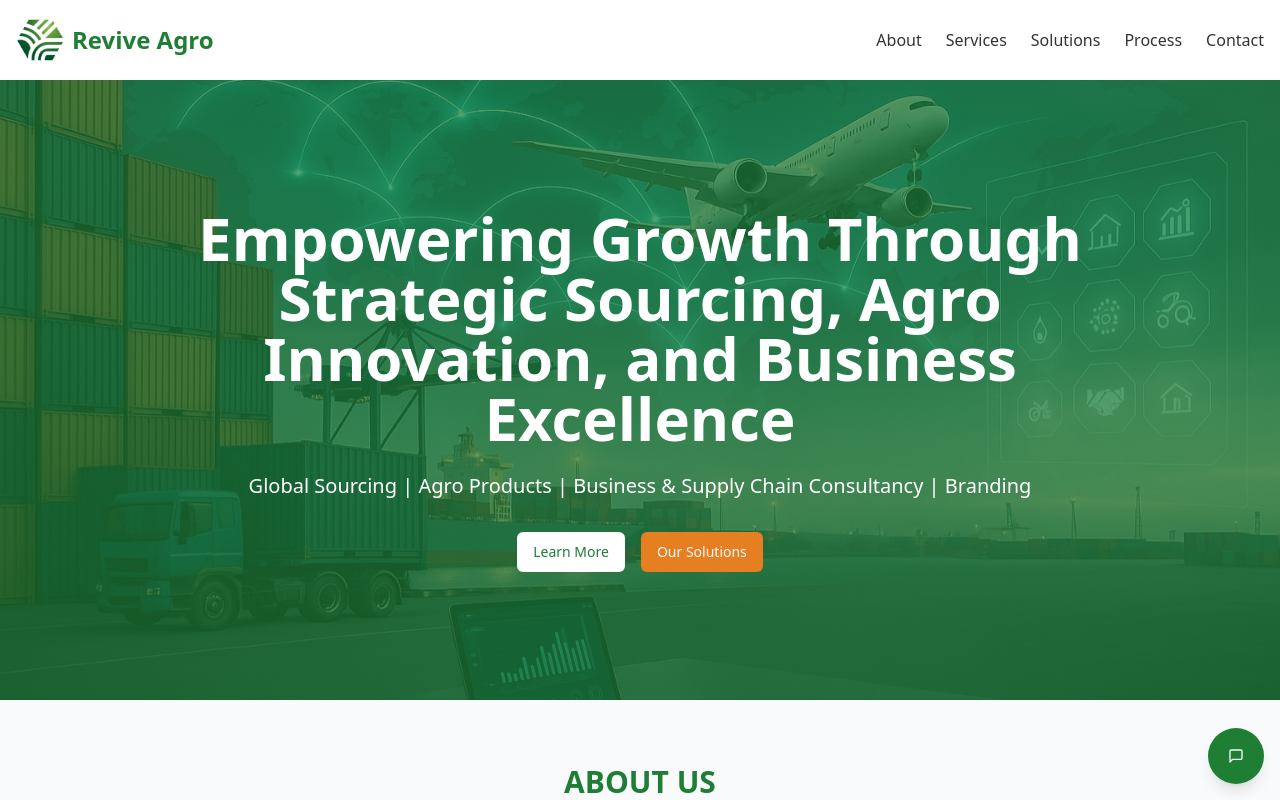
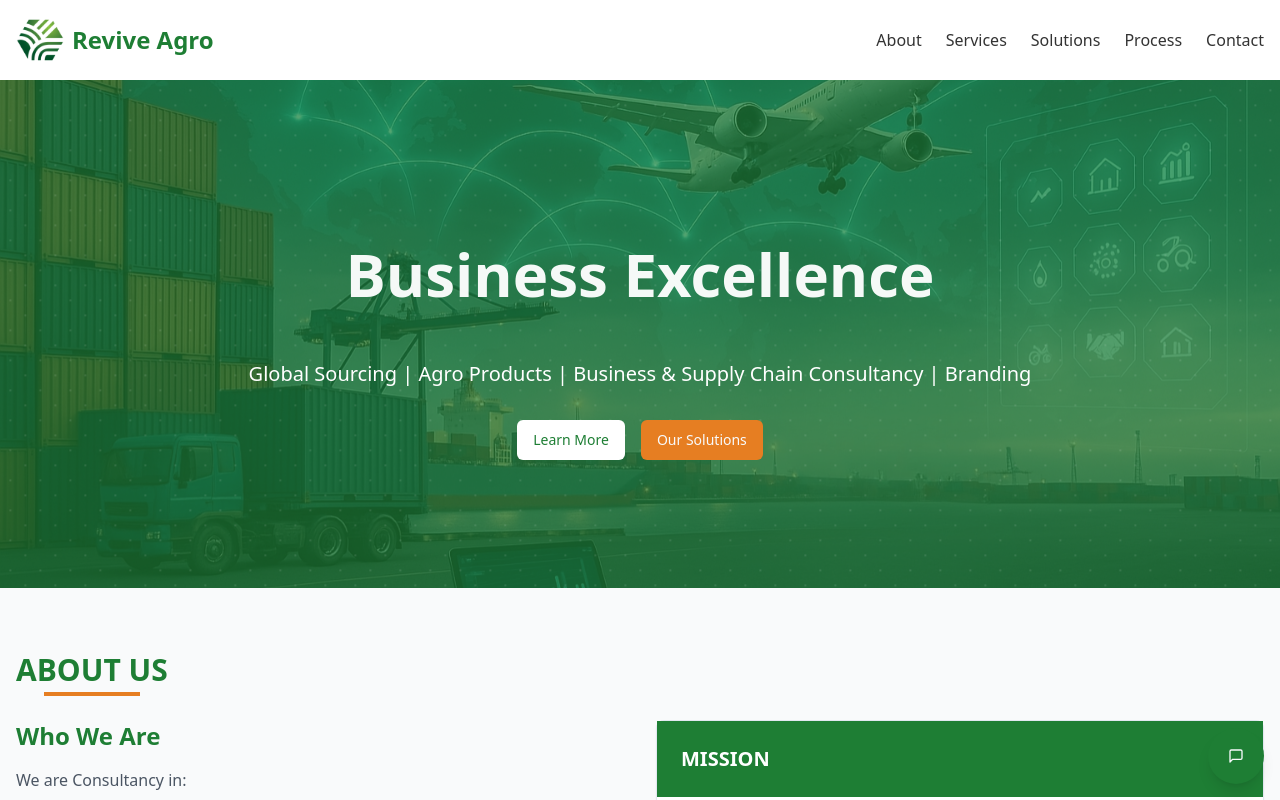
Before and after one commit to KaushanTharushka/imagify-web-architect, a React (Vite) app: page / in a window 1280 px wide. Shown: the top 800 px of the page. Built offline with nearby package versions, Linux system fonts and the light colour scheme.

Commit message:
Refactor: Redesign home and all pages
Redesigned the home page and all pages with improved creativity, attractive animations, and a user-friendly design. Implemented a title transition effect.

```diff
--- a/src/components/Footer.tsx
+++ b/src/components/Footer.tsx
@@ -1,12 +1,19 @@
 
 import React from 'react';
+import { motion } from 'framer-motion';
+import { ArrowUpRight, Mail, MapPin, Phone } from 'lucide-react';
 
 const Footer: React.FC = () => {
   return (
     <footer className="bg-sourcing-footer text-white">
       <div className="container mx-auto px-4 py-12">
         <div className="grid grid-cols-1 md:grid-cols-3 gap-8">
-          <div>
+          <motion.div
+            initial={{ opacity: 0, y: 20 }}
+            whileInView={{ opacity: 1, y: 0 }}
+            transition={{ duration: 0.5 }}
+            viewport={{ once: true }}
+          >
             <div className="flex items-center mb-6">
               <div className="mr-2">
                 <img
@@ -18,30 +25,88 @@ const Footer: React.FC = () => {
               <h2 className="text-xl font-bold">Revive Agro</h2>
             </div>
             <p className="text-gray-200 mb-4">Empowering Growth Through Strategic Sourcing, Agro Innovation, and Business Excellence</p>
-            <p className="text-gray-200 text-sm">© {new Date().getFullYear()} Revive Agro. All rights reserved.</p>
-          </div>
+            <div className="flex space-x-4 mt-6">
+              <a href="#" className="h-10 w-10 rounded-full bg-white/10 hover:bg-white/20 flex items-center justify-center transition-colors">
+                <span className="sr-only">Facebook</span>
+                <svg className="h-5 w-5 fill-current" xmlns="http://www.w3.org/2000/svg" viewBox="0 0 24 24">
+                  <path d="M9.19795 21.5H13.198V13.4901H16.8021L17.198 9.50977H13.198V7.5C13.198 6.94772 13.6457 6.5 14.198 6.5H17.198V2.5H14.198C11.4365 2.5 9.19795 4.73858 9.19795 7.5V9.50977H7.19795L6.80206 13.4901H9.19795V21.5Z"></path>
+                </svg>
+              </a>
+              <a href="#" className="h-10 w-10 rounded-full bg-white/10 hover:bg-white/20 flex items-center justify-center transition-colors">
+                <span className="sr-only">Twitter</span>
+                <svg className="h-5 w-5 fill-current" xmlns="http://www.w3.org/2000/svg" viewBox="0 0 24 24">
+                  <path d="M23.953 4.57a10 10 0 01-2.825.775 4.958 4.958 0 002.163-2.723c-.951.555-2.005.959-3.127 1.184a4.92 4.92 0 00-8.384 4.482C7.69 8.095 4.067 6.13 1.64 3.162a4.822 4.822 0 00-.666 2.475c0 1.71.87 3.213 2.188 4.096a4.904 4.904 0 01-2.228-.616v.06a4.923 4.923 0 003.946 4.827 4.996 4.996 0 01-2.212.085 4.936 4.936 0 004.604 3.417 9.867 9.867 0 01-6.102 2.105c-.39 0-.779-.023-1.17-.067a13.995 13.995 0 007.557 2.209c9.053 0 13.998-7.496 13.998-13.985 0-.21 0-.42-.015-.63A9.935 9.935 0 0024 4.59z"></path>
+                </svg>
+              </a>
+              <a href="#" className="h-10 w-10 rounded-full bg-white/10 hover:bg-white/20 flex items-center justify-center transition-colors">
+                <span className="sr-only">LinkedIn</span>
+                <svg className="h-5 w-5 fill-current" xmlns="http://www.w3.org/2000/svg" viewBox="0 0 24 24">
+                  <path d="M20.447 20.452h-3.554v-5.569c0-1.328-.027-3.037-1.852-3.037-1.853 0-2.136 1.445-2.136 2.939v5.667H9.351V9h3.414v1.561h.046c.477-.9 1.637-1.85 3.37-1.85 3.601 0 4.267 2.37 4.267 5.455v6.286zM5.337 7.433c-1.144 0-2.063-.926-2.063-2.065 0-1.138.92-2.063 2.063-2.063 1.14 0 2.064.925 2.064 2.063 0 1.139-.925 2.065-2.064 2.065zm1.782 13.019H3.555V9h3.564v11.452zM22.225 0H1.771C.792 0 0 .774 0 1.729v20.542C0 23.227.792 24 1.771 24h20.451C23.2 24 24 23.227 24 22.271V1.729C24 .774 23.2 0 22.222 0h.003z"></path>
+                </svg>
+              </a>
+            </div>
+            <p className="text-gray-300 text-sm mt-6">© {new Date().getFullYear()} Revive Agro. All rights reserved.</p>
+          </motion.div>
 
-          <div>
+          <motion.div
+            initial={{ opacity: 0, y: 20 }}
+            whileInView={{ opacity: 1, y: 0 }}
+            transition={{ delay: 0.2, duration: 0.5 }}
+            viewport={{ once: true }}
+          >
             <h3 className="font-bold text-lg mb-4 border-b border-sourcing-green-dark pb-2">Solutions</h3>
-            <ul className="space-y-2">
-              <li><a href="#" className="text-gray-200 hover:text-white transition">Global Sourcing</a></li>
-              <li><a href="#" className="text-gray-200 hover:text-white transition">Agro Products</a></li>
-              <li><a href="#" className="text-gray-200 hover:text-white transition">Business Consultancy</a></li>
-              <li><a href="#" className="text-gray-200 hover:text-white transition">Supply Chain Management</a></li>
-              <li><a href="#" className="text-gray-200 hover:text-white transition">Branding</a></li>
+            <ul className="space-y-3">
+              {[
+                "Global Sourcing",
+                "Agro Products",
+                "Business Consultancy",
+                "Supply Chain Management",
+                "Branding"
+              ].map((item, i) => (
+                <motion.li
+                  key={item}
+                  initial={{ opacity: 0, x: -10 }}
+                  whileInView={{ opacity: 1, x: 0 }}
+                  transition={{ delay: 0.3 + i * 0.1, duration: 0.3 }}
+                  viewport={{ once: true }}
+                >
+                  <a href="#" className="group flex items-center text-gray-200 hover:text-white transition">
+                    <span>{item}</span>
+                    <ArrowUpRight className="h-3 w-3 ml-1 opacity-0 group-hover:opacity-100 transition-opacity" />
+                  </a>
+                </motion.li>
+              ))}
             </ul>
-          </div>
+          </motion.div>
 
-          <div>
-            <h3 className="font-bold text-lg mb-4 border-b border-sourcing-green-dark pb-2">Company</h3>
-            <ul className="space-y-2">
-              <li><a href="#about" className="text-gray-200 hover:text-white transition">About Us</a></li>
-              <li><a href="#services" className="text-gray-200 hover:text-white transition">Services</a></li>
-              <li><a href="#" className="text-gray-200 hover:text-white transition">Team</a></li>
-              <li><a href="#" className="text-gray-200 hover:text-white transition">Partners</a></li>
-              <li><a href="#contact" className="text-gray-200 hover:text-white transition">Contact</a></li>
+          <motion.div
+            initial={{ opacity: 0, y: 20 }}
+            whileInView={{ opacity: 1, y: 0 }}
+            transition={{ delay: 0.4, duration: 0.5 }}
+            viewport={{ once: true }}
+          >
+            <h3 className="font-bold text-lg mb-4 border-b border-sourcing-green-dark pb-2">Get in Touch</h3>
+            <ul className="space-y-4">
+              <li className="flex items-start">
+                <MapPin className="h-5 w-5 mr-3 text-sourcing-orange mt-0.5" />
+                <span className="text-gray-200">123 Business Avenue, Suite 100, London, UK</span>
+              </li>
+              <li className="flex items-start">
+                <Phone className="h-5 w-5 mr-3 text-sourcing-orange mt-0.5" />
+                <span className="text-gray-200">+44 123 456 7890</span>
+              </li>
+              <li className="flex items-start">
+                <Mail className="h-5 w-5 mr-3 text-sourcing-orange mt-0.5" />
+                <span className="text-gray-200">contact@reviveagro.com</span>
+              </li>
             </ul>
-          </div>
+            <div className="mt-6">
+              <a href="#contact" className="inline-flex items-center py-2 px-4 bg-sourcing-orange hover:bg-sourcing-orange-light rounded-md transition-colors text-white">
+                <span>Contact Us</span>
+                <ArrowUpRight className="ml-2 h-4 w-4" />
+              </a>
+            </div>
+          </motion.div>
         </div>
       </div>
 
--- a/src/components/Header.tsx
+++ b/src/components/Header.tsx
@@ -2,6 +2,7 @@
 import React, { useState, useEffect } from 'react';
 import { Sheet, SheetContent, SheetTrigger } from '@/components/ui/sheet';
 import { Menu } from 'lucide-react';
+import { motion } from 'framer-motion';
 
 const Header: React.FC = () => {
   const [isOpen, setIsOpen] = useState(false);
@@ -20,10 +21,23 @@ const Header: React.FC = () => {
     return () => window.removeEventListener('scroll', handleScroll);
   }, []);
 
+  const navItems = [
+    { name: "About", href: "#about" },
+    { name: "Services", href: "#services" },
+    { name: "Solutions", href: "#solutions" },
+    { name: "Process", href: "#process" },
+    { name: "Contact", href: "#contact" },
+  ];
+
   return (
-    <header className={`sticky top-0 z-50 transition-all duration-300 ${scrolled ? 'bg-white shadow-md py-2' : 'bg-white py-4'}`}>
+    <header className={`sticky top-0 z-50 transition-all duration-300 ${scrolled ? 'bg-white/95 backdrop-blur-md shadow-md py-2' : 'bg-white py-4'}`}>
       <div className="container mx-auto px-4 flex flex-col md:flex-row justify-between items-center">
-        <div className="flex items-center mb-4 md:mb-0">
+        <motion.div
+          initial={{ opacity: 0, x: -20 }}
+          animate={{ opacity: 1, x: 0 }}
+          transition={{ duration: 0.5 }}
+          className="flex items-center mb-4 md:mb-0"
+        >
           <div className="mr-2">
             <img
               src="/lovable-uploads/91603dcd-d955-45bb-930c-87699f083e9b.png"
@@ -32,23 +46,31 @@ const Header: React.FC = () => {
             />
           </div>
           <h1 className="text-2xl font-bold text-sourcing-green">Revive Agro</h1>
-        </div>
+        </motion.div>
 
         {/* Mobile Menu */}
         <div className="md:hidden">
           <Sheet open={isOpen} onOpenChange={setIsOpen}>
             <SheetTrigger asChild>
-              <button className="h-10 w-10 flex items-center justify-center rounded-md">
-                <Menu className="h-6 w-6" />
+              <button className="h-10 w-10 flex items-center justify-center rounded-md bg-sourcing-green/10 hover:bg-sourcing-green/20 transition-colors">
+                <Menu className="h-6 w-6 text-sourcing-green" />
               </button>
             </SheetTrigger>
-            <SheetContent side="right" className="w-[300px]">
+            <SheetContent side="right" className="w-[300px] bg-white">
               <nav className="flex flex-col space-y-4 mt-8">
-                <a href="#about" className="text-sourcing-text hover:text-sourcing-green transition" onClick={() => setIsOpen(false)}>About</a>
-                <a href="#services" className="text-sourcing-text hover:text-sourcing-green transition" onClick={() => setIsOpen(false)}>Services</a>
-                <a href="#solutions" className="text-sourcing-text hover:text-sourcing-green transition" onClick={() => setIsOpen(false)}>Solutions</a>
-                <a href="#process" className="text-sourcing-text hover:text-sourcing-green transition" onClick={() => setIsOpen(false)}>Process</a>
-                <a href="#contact" className="text-sourcing-text hover:text-sourcing-green transition" onClick={() => setIsOpen(false)}>Contact</a>
+                {navItems.map((item, i) => (
+                  <motion.a
+                    key={item.name}
+                    initial={{ opacity: 0, x: -20 }}
+                    animate={{ opacity: 1, x: 0 }}
+                    transition={{ delay: i * 0.1, duration: 0.3 }}
+                    href={item.href}
+                    className="text-sourcing-text hover:text-sourcing-green transition pl-2 py-2 border-l-2 border-transparent hover:border-sourcing-green"
+                    onClick={() => setIsOpen(false)}
+                  >
+                    {item.name}
+                  </motion.a>
+                ))}
               </nav>
             </SheetContent>
           </Sheet>
@@ -57,11 +79,21 @@ const Header: React.FC = () => {
         {/* Desktop Menu */}
         <nav className="hidden md:block flex-grow">
           <ul className="flex flex-wrap justify-center md:justify-end gap-6">
-            <li><a href="#about" className="text-sourcing-text hover:text-sourcing-green transition">About</a></li>
-            <li><a href="#services" className="text-sourcing-text hover:text-sourcing-green transition">Services</a></li>
-            <li><a href="#solutions" className="text-sourcing-text hover:text-sourcing-green transition">Solutions</a></li>
-            <li><a href="#process" className="text-sourcing-text hover:text-sourcing-green transition">Process</a></li>
-            <li><a href="#contact" className="text-sourcing-text hover:text-sourcing-green transition">Contact</a></li>
+            {navItems.map((item, i) => (
+              <motion.li
+                key={item.name}
+                initial={{ opacity: 0, y: -10 }}
+                animate={{ opacity: 1, y: 0 }}
+                transition={{ delay: i * 0.1, duration: 0.3 }}
+              >
+                <a
+                  href={item.href}
+                  className="text-sourcing-text hover:text-sourcing-green transition relative after:content-[''] after:absolute after:w-full after:scale-x-0 after:h-0.5 after:-bottom-1 after:left-0 after:bg-sourcing-green after:origin-bottom-right after:transition-transform after:duration-300 hover:after:scale-x-100 hover:after:origin-bottom-left"
+                >
+                  {item.name}
+                </a>
+              </motion.li>
+            ))}
           </ul>
         </nav>
       </div>
--- a/src/components/Hero.tsx
+++ b/src/components/Hero.tsx
@@ -1,26 +1,66 @@
 
-import React from 'react';
+import React, { useState, useEffect } from 'react';
 import { Button } from '@/components/ui/button';
+import { motion, AnimatePresence } from 'framer-motion';
 
 const Hero: React.FC = () => {
+  const [currentTitle, setCurrentTitle] = useState(0);
+  const titles = [
+    "Empowering Growth Through Strategic Sourcing",
+    "Agro Innovation",
+    "Business Excellence"
+  ];
+
+  useEffect(() => {
+    const interval = setInterval(() => {
+      setCurrentTitle((prev) => (prev + 1) % titles.length);
+    }, 3000);
+    return () => clearInterval(interval);
+  }, []);
+
   return (
     <section className="hero-section py-20 md:py-32">
       <div className="container mx-auto px-4">
         <div className="hero-content max-w-4xl mx-auto text-center">
-          <h1 className="text-3xl md:text-4xl lg:text-5xl xl:text-6xl font-bold text-white mb-6 leading-tight">
-            Empowering Growth Through Strategic Sourcing, Agro Innovation, and Business Excellence
-          </h1>
-          <p className="text-white text-lg md:text-xl mb-8">
+          <div className="h-24 md:h-28 lg:h-32 mb-6 flex items-center justify-center overflow-hidden">
+            <AnimatePresence mode="wait">
+              <motion.h1
+                key={currentTitle}
+                initial={{ y: 50, opacity: 0 }}
+                animate={{ y: 0, opacity: 1 }}
+                exit={{ y: -50, opacity: 0 }}
+                transition={{ duration: 0.5 }}
+                className="text-3xl md:text-4xl lg:text-5xl xl:text-6xl font-bold text-white leading-tight"
+              >
+                {titles[currentTitle]}
+              </motion.h1>
+            </AnimatePresence>
+          </div>
+          <motion.p
+            initial={{ opacity: 0 }}
+            animate={{ opacity: 1 }}
+            transition={{ delay: 0.3, duration: 0.8 }}
+            className="text-white text-lg md:text-xl mb-8"
+          >
             Global Sourcing | Agro Products | Business & Supply Chain Consultancy | Branding
-          </p>
-          <div className="flex flex-wrap justify-center gap-4">
-            <Button className="bg-white text-sourcing-green hover:bg-gray-100">
+          </motion.p>
+          <motion.div
+            initial={{ opacity: 0, y: 20 }}
+            animate={{ opacity: 1, y: 0 }}
+            transition={{ delay: 0.6, duration: 0.8 }}
+            className="flex flex-wrap justify-center gap-4"
+          >
+            <Button
+              className="bg-white text-sourcing-green hover:bg-gray-100 transform transition-transform hover:scale-105"
+            >
               Learn More
             </Button>
-            <Button className="bg-sourcing-orange hover:bg-sourcing-orange-light">
+            <Button
+              className="bg-sourcing-orange hover:bg-sourcing-orange-light transform transition-transform hover:scale-105"
+            >
               Our Solutions
             </Button>
-          </div>
+          </motion.div>
         </div>
       </div>
     </section>
--- a/src/index.css
+++ b/src/index.css
@@ -102,6 +102,7 @@
     background-position: center;
     background-repeat: no-repeat;
     position: relative;
+    overflow: hidden;
   }
 
   .hero-section::before {
@@ -113,6 +114,32 @@
     bottom: 0;
     background-color: rgba(30, 126, 52, 0.7);
     z-index: 0;
+  }
+
+  /* Add animated particles to hero */
+  .hero-section::after {
+    content: '';
+    position: absolute;
+    top: 0;
+    left: 0;
+    right: 0;
+    bottom: 0;
+    background-image:
+      radial-gradient(circle, rgba(255,255,255,0.1) 1px, transparent 1px),
+      radial-gradient(circle, rgba(255,255,255,0.1) 1px, transparent 1px);
+    background-size: 30px 30px;
+    background-position: 0 0, 15px 15px;
+    z-index: 0;
+    animation: particles 20s linear infinite;
+  }
+
+  @keyframes particles {
+    0% {
+      background-position: 0 0, 15px 15px;
+    }
+    100% {
+      background-position: 30px 30px, 45px 45px;
+    }
   }
 
   .hero-content {
@@ -153,20 +180,49 @@
   }
 
   .section-heading {
-    @apply text-3xl font-bold mb-8 text-center text-sourcing-green;
+    @apply text-3xl font-bold mb-8 text-center text-sourcing-green relative inline-block;
+  }
+
+  .section-heading::after {
+    @apply content-[''] absolute h-1 w-24 bg-sourcing-orange left-1/2 -translate-x-1/2 -bottom-2;
   }
 
   .text-gold {
     @apply text-yellow-500;
   }
 
-  /* Animations */
+  /* Enhanced animations */
   .fade-in {
     @apply animate-fade-in;
   }
 
   .slide-in {
     @apply animate-slide-in;
+  }
+
+  .hover-lift {
+    @apply transition-transform duration-300 hover:-translate-y-1 hover:shadow-md;
+  }
+
+  .hover-glow {
+    @apply transition-all duration-300;
+    &:hover {
+      box-shadow: 0 0 15px rgba(30, 126, 52, 0.5);
+    }
+  }
+
+  /* Interactive cards */
+  .interactive-card {
+    @apply relative overflow-hidden rounded-lg transition-all duration-500;
+  }
+
+  .interactive-card::before {
+    @apply content-[''] absolute top-0 left-0 w-full h-full bg-gradient-to-r from-transparent via-white/10 to-transparent -translate-x-full;
+    transition: transform 1s ease;
+  }
+
+  .interactive-card:hover::before {
+    @apply translate-x-full;
   }
 
   /* Accessibility */
@@ -177,6 +233,41 @@
   /* Interactive elements */
   .hover-scale {
     @apply transition-transform duration-200 hover:scale-105;
+  }
+
+  /* Gradient text */
+  .gradient-text {
+    @apply bg-clip-text text-transparent bg-gradient-to-r from-sourcing-green to-sourcing-orange;
+  }
+
+  /* Decorative elements */
+  .decor-circle {
+    @apply absolute rounded-full opacity-10 bg-sourcing-green;
+  }
+
+  /* Button animations */
+  .pulse-button {
+    @apply relative overflow-hidden;
+  }
+
+  .pulse-button::after {
+    @apply content-[''] absolute top-0 left-0 right-0 bottom-0 bg-white opacity-0 rounded-lg;
+    animation: pulse 2s infinite;
+  }
+
+  @keyframes pulse {
+    0% {
+      transform: scale(1);
+      opacity: 0.2;
+    }
+    50% {
+      transform: scale(1.2);
+      opacity: 0;
+    }
+    100% {
+      transform: scale(1);
+      opacity: 0;
+    }
   }
 }
 
@@ -204,3 +295,21 @@ select:-webkit-autofill:focus {
   outline: 2px solid #1e7e34;
   outline-offset: 2px;
 }
+
+/* Animated background gradients */
+.animated-gradient {
+  background-size: 400% 400%;
+  animation: gradient 15s ease infinite;
+}
+
+@keyframes gradient {
+  0% {
+    background-position: 0% 50%;
+  }
+  50% {
+    background-position: 100% 50%;
+  }
+  100% {
+    background-position: 0% 50%;
+  }
+}
```
Also changed, not shown: src/pages/Index.tsx (+29 -0 lines).
